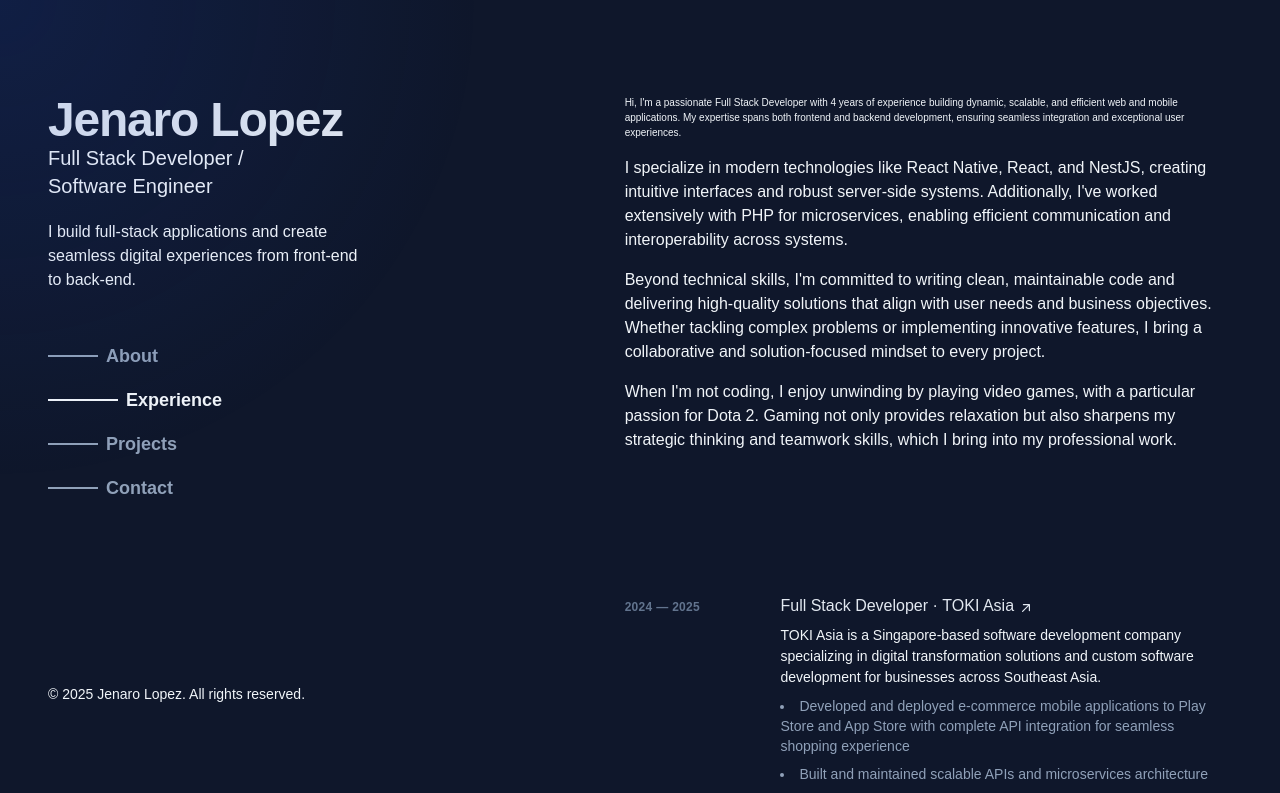
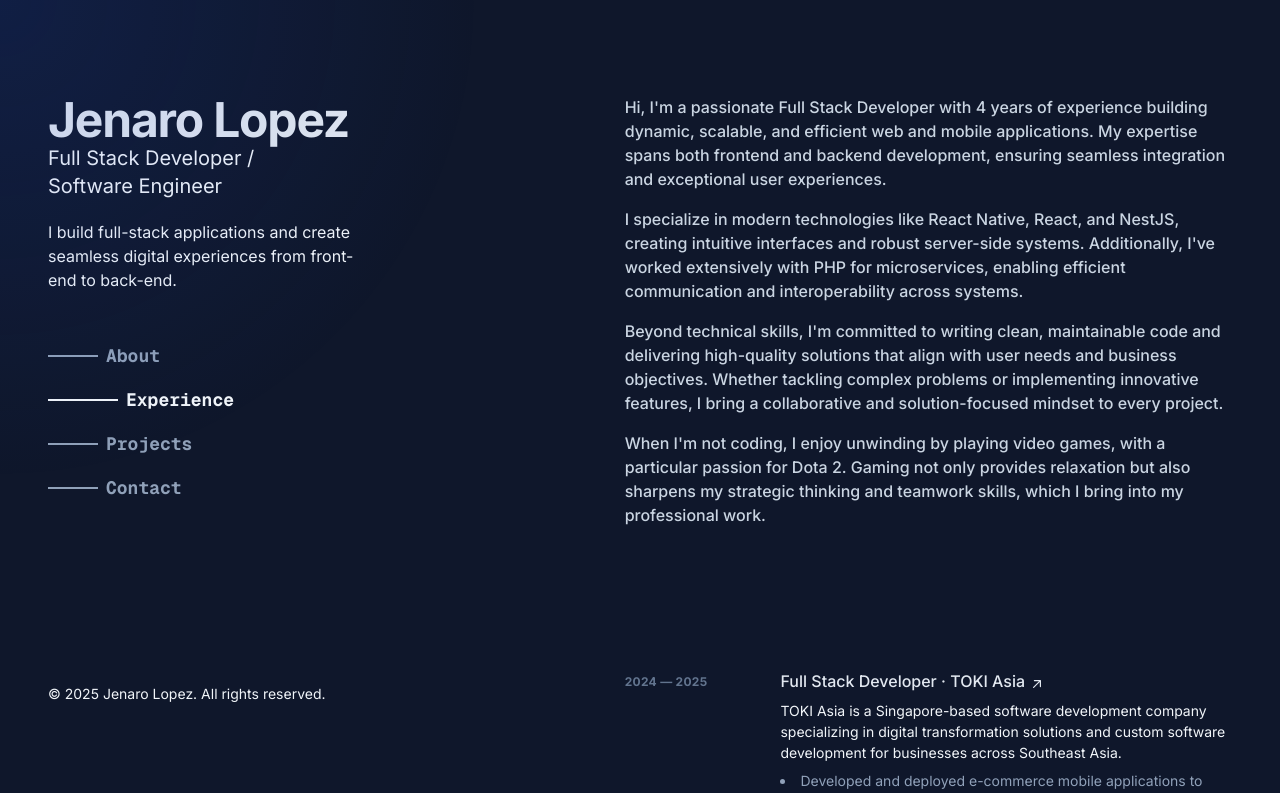
Before and after one commit to jenarolopez/jenaro-lopez, a Next.js app: page / in a window 1280 px wide. Shown: the top 793 px of the page. Built offline with nearby package versions, Linux system fonts and the light colour scheme.

Commit message:
Enhance UI and styling with custom cursor, font configurations, and layout updates

```diff
--- a/package.json
+++ b/package.json
@@ -10,6 +10,7 @@
   },
   "dependencies": {
     "next": "15.2.0",
+    "postcss": "^8.5.3",
     "react": "^19.0.0",
     "react-dom": "^19.0.0",
     "tailwindcss-animate": "^1.0.7"
--- a/src/app/component/About.tsx
+++ b/src/app/component/About.tsx
@@ -13,8 +13,8 @@ export default function About() {
         </h2>
       </div>
 
-      <div className="">
-        <p className="mb-4 font-[var(--font-lato] text-[10px]">
+      <div className="font-inter font-[500] text-slate-300 text-md">
+        <p className="mb-4">
           Hi, I'm a passionate Full Stack Developer with 4 years of experience
           building dynamic, scalable, and efficient web and mobile applications. My
           expertise spans both frontend and backend development, ensuring seamless
@@ -37,8 +37,8 @@ export default function About() {
         </p>
 
         <p className="mb-4">
-          When I'm not coding, I enjoy unwinding by playing video games, with a
-          <span className="cursor-[url('/image/dota2-cursor.png'),_pointer]"> particular passion for Dota 2</span>. Gaming not only provides relaxation but
+          When I'm not coding, I enjoy unwinding by playing video games, with a particular passion for&nbsp;
+          <span className="custom-cursor">Dota 2</span>. Gaming not only provides relaxation but
           also sharpens my strategic thinking and teamwork skills, which I bring
           into my professional work.
         </p>
--- a/src/app/component/Experience.tsx
+++ b/src/app/component/Experience.tsx
@@ -43,22 +43,22 @@ export const Experience = () => {
     }, [])
 
     return jsonData.map(job => (
-        <li key={job.company} className="mb-12">
+        <li key={job.company} className="mb-12 font-inter">
             <div className="group relative grid pb-1 transition-all sm:grid-cols-8 sm:gap-8 md:gap-4 lg:hover:!opacity-100 lg:group-hover/list:opacity-50">
                 <div className="absolute -inset-x-4 -inset-y-4 z-0 hidden rounded-md transition motion-reduce:transition-none lg:-inset-x-6 lg:block lg:group-hover:bg-slate-800/50 lg:group-hover:shadow-[inset_0_1px_0_0_rgba(148,163,184,0.1)] lg:group-hover:drop-shadow-lg" />
 
                 <header
-                    className="z-10 mb-2 mt-1 text-xs font-semibold uppercase tracking-wide text-slate-500 sm:col-span-2"
+                    className="z-10 mb-2 mt-1 text-xs font-bold uppercase tracking-wide text-slate-500 sm:col-span-2"
                     aria-label={`${job.startDate}-${job.endDate}`}
                 >
                     {job.startDate} — {job.endDate}
                 </header>
 
                 <div className="z-10 sm:col-span-6">
-                    <h3 className="font-medium leading-snug text-slate-200">
+                    <h3 className="font-medium font-inter leading-snug text-slate-200">
                         <div>
                             <a
-                                className="inline-flex items-baseline font-medium leading-tight text-slate-200 hover:text-teal-300 focus-visible:text-teal-300 group/link text-base"
+                                className="inline-flex items-baseline font-medium font-inter leading-tight text-slate-200 hover:text-teal-300 focus-visible:text-teal-300 group/link text-base"
                                 href={job?.link}
                                 target="_blank"
                                 rel="noreferrer noopener"
--- a/src/app/globals.css
+++ b/src/app/globals.css
@@ -27,6 +27,8 @@
   --destructive-foreground: 210 40% 98%;
   --ring: 215 20.2% 65.1%;
   --radius: 0.5rem;
+  --my-cursor: url('/image/dota2-cursor.png'), pointer, auto;
+
 }
 
 .dark {
@@ -52,6 +54,13 @@
 }
 
 
+@theme inline {
+  --font-lato: var(--font-lato);
+  --font-inter: var(--font-inter);
+  --font-sans: var(--font-sans);
+}
+
+
 @media (prefers-color-scheme: dark) {
   :root {
     --background: #0a0a0a;
@@ -62,5 +71,9 @@
 body {
   color: var(--foreground);
   background: var(--background);
-  font-family: Arial, Helvetica, sans-serif;
+  font-family: var(--font-inter);
 }
+
+.custom-cursor {
+  cursor: url('/image/dota2-cursor.png'), pointer;
+}
--- a/src/app/layout.tsx
+++ b/src/app/layout.tsx
@@ -3,28 +3,28 @@ import { Geist, Geist_Mono } from "next/font/google";
 import { Inter, Urbanist, Lato } from "next/font/google";
 import "./globals.css";
 
-const geistSans = Geist({
+export const geistSans = Geist({
   variable: "--font-geist-sans",
   subsets: ["latin"],
 });
 
-const geistMono = Geist_Mono({
+export const geistMono = Geist_Mono({
   variable: "--font-geist-mono",
   subsets: ["latin"],
 });
 
-const inter = Inter({
+export const inter = Inter({
   variable: "--font-inter",
   subsets: ["latin"],
 });
 
-const urbanist = Urbanist({
+export const urbanist = Urbanist({
   variable: "--font-urbanist",
   subsets: ["latin"],
   weight: ["400", "500", "600", "700"],
 });
 
-const lato = Lato({
+export const lato = Lato({
   variable: "--font-lato",
   weight: ["100", "300", "400", "700", "900"],
   subsets: ["latin"],
@@ -41,11 +41,12 @@ export default function RootLayout({
   children: React.ReactNode;
 }>) {
   return (
-    <html lang="en">
+    <html lang="en" className={`${geistSans.variable} ${geistMono.variable} ${inter.variable} ${urbanist.variable} ${lato.variable}`}>
       <body
-        className={`${geistSans.variable} ${geistMono.variable} ${inter.variable} ${urbanist.variable} ${lato.variable} antialiased`}
+        className={`antialiased`}
       >
         {children}
+        <h1 className={`bg-red-100 text-black ${lato.className}`}>asdszzad</h1>
       </body>
     </html>
   );
--- a/src/app/layout/LeftCol.tsx
+++ b/src/app/layout/LeftCol.tsx
@@ -50,12 +50,12 @@ const LeftCol = () => {
         </h1>
         <p className="text-xl font-sans">Full Stack Developer /</p>
         <p className="text-xl mb-5 font-sans">Software Engineer</p>
-        <p className="mt-4 max-w-xs leading-normal mb-[50px] font-lato">
+        <p className="mt-4 max-w-xs leading-normal mb-[50px] font-inter">
           I build full-stack applications and create seamless digital experiences
           from front-end to back-end.
         </p>
         <nav className="hidden lg:block">
-          <ul className="space-y-4">
+          <ul className="space-y-4 font-mono">
             {["About", "Experience", "Projects", "Contact"].map((item) => (
               <li
                 key={item}
```
Also changed, not shown: public/image/dota2-cursor.png, src/app/component/Projects.tsx (indentation only), 1 other file (tests, documents, lock files or other folders).
